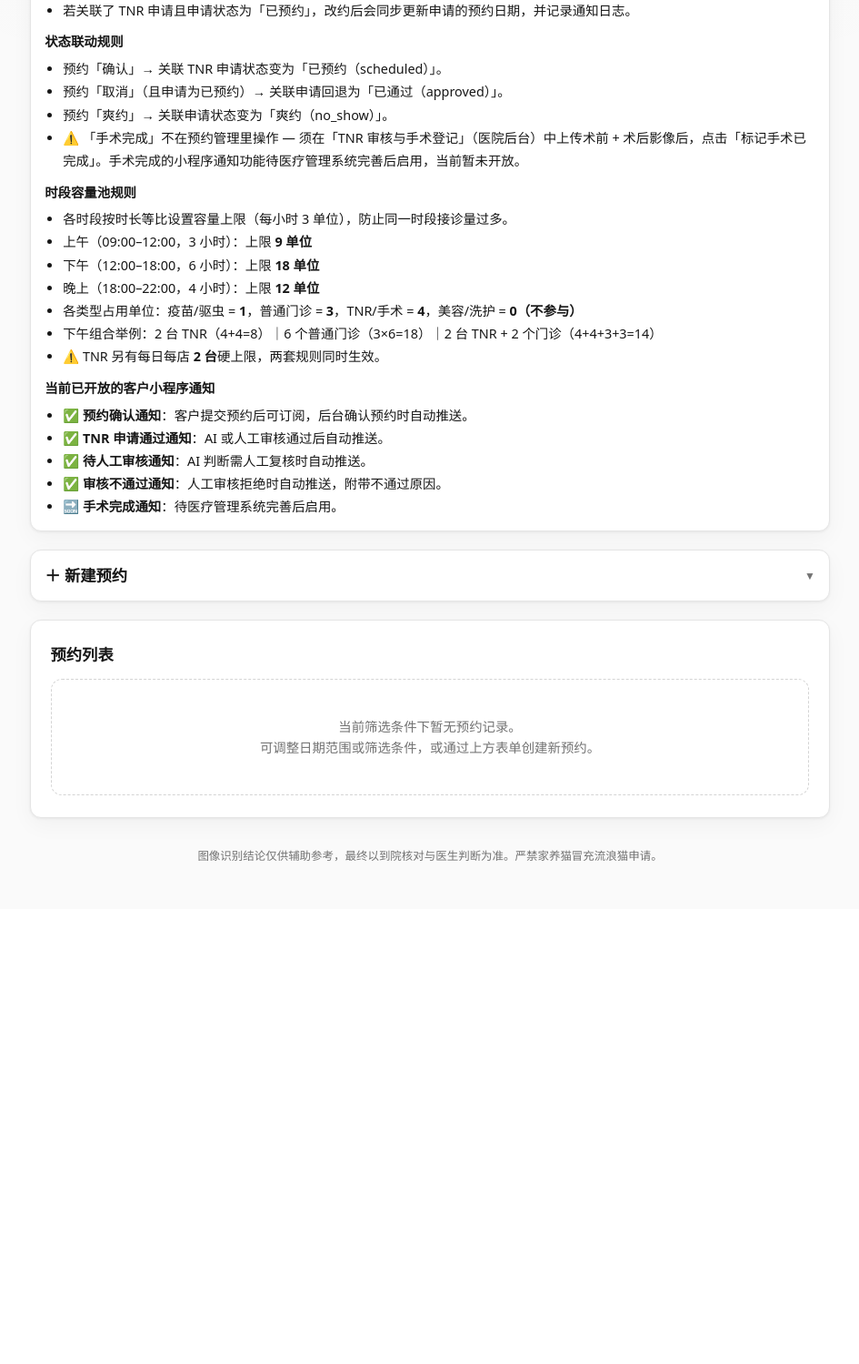
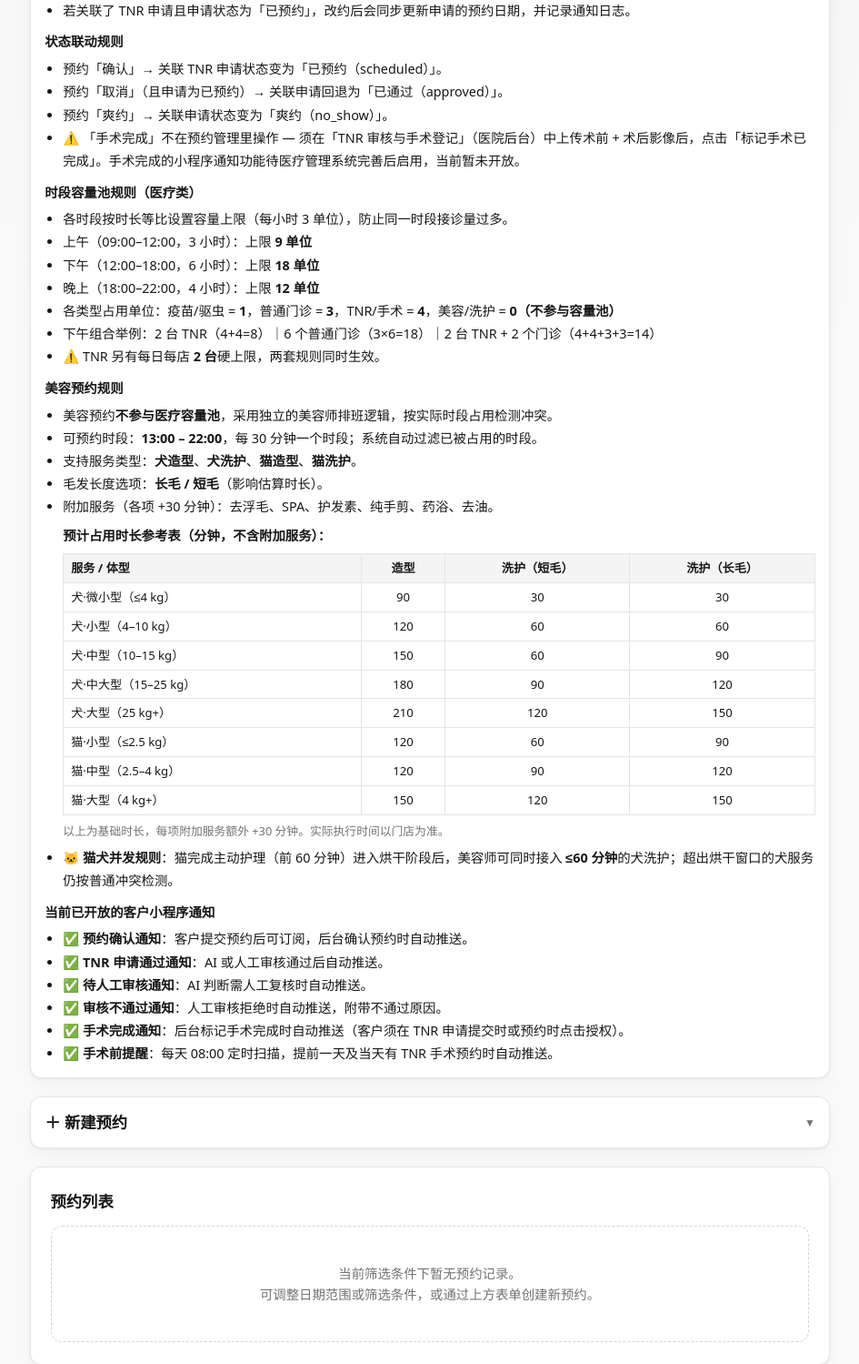
Before and after one commit to levanchic2-lang/dafopet-miniapp, a FastAPI app: page /admin/appointments in a window 1280 px wide, after a click that opens the changed part. Shown: the part 1003-2502 px from the top of the page at 91% size, without its empty margins (167-1112 px from the left). Before the commit the page ends 1950 px from the top, so only its background shows below. Run offline with FastAPI, Linux system fonts and the light colour scheme; the visitor is signed in with stand-in values (Sample User, id 1); data that the repository does not hold is empty.

Commit message:
docs: expand appointment rules with beauty scheduling details and duration table
- Rename capacity pool section to clarify it's medical-only
- Add full beauty appointment rules section:
  - Work hours (13:00-22:00), 30-min slot step
  - Service types, coat length, addon services (+30min each)
  - Duration reference table (all sizes × service × coat length)
  - Cat/dog concurrent rule explanation
- Update notification list: mark surgery_done and surgery_reminder as live

Co-Authored-By: Claude Sonnet 4.6 <noreply@anthropic.com>

```diff
--- a/templates/admin_appointments.html
+++ b/templates/admin_appointments.html
@@ -464,15 +464,50 @@
       </ul>
     </div>
     <div>
-      <strong>时段容量池规则</strong>
+      <strong>时段容量池规则（医疗类）</strong>
       <ul style="margin:0.35rem 0 0;padding-left:1.25rem;line-height:1.75;">
         <li>各时段按时长等比设置容量上限（每小时 3 单位），防止同一时段接诊量过多。</li>
         <li>上午（09:00–12:00，3 小时）：上限 <strong>9 单位</strong></li>
         <li>下午（12:00–18:00，6 小时）：上限 <strong>18 单位</strong></li>
         <li>晚上（18:00–22:00，4 小时）：上限 <strong>12 单位</strong></li>
-        <li>各类型占用单位：疫苗/驱虫 = <strong>1</strong>，普通门诊 = <strong>3</strong>，TNR/手术 = <strong>4</strong>，美容/洗护 = <strong>0（不参与）</strong></li>
+        <li>各类型占用单位：疫苗/驱虫 = <strong>1</strong>，普通门诊 = <strong>3</strong>，TNR/手术 = <strong>4</strong>，美容/洗护 = <strong>0（不参与容量池）</strong></li>
         <li>下午组合举例：2 台 TNR（4+4=8）｜6 个普通门诊（3×6=18）｜2 台 TNR + 2 个门诊（4+4+3+3=14）</li>
         <li>⚠️ TNR 另有每日每店 <strong>2 台</strong>硬上限，两套规则同时生效。</li>
+      </ul>
+    </div>
+    <div>
+      <strong>美容预约规则</strong>
+      <ul style="margin:0.35rem 0 0;padding-left:1.25rem;line-height:1.75;">
+        <li>美容预约<strong>不参与医疗容量池</strong>，采用独立的美容师排班逻辑，按实际时段占用检测冲突。</li>
+        <li>可预约时段：<strong>13:00 – 22:00</strong>，每 30 分钟一个时段；系统自动过滤已被占用的时段。</li>
+        <li>支持服务类型：<strong>犬造型</strong>、<strong>犬洗护</strong>、<strong>猫造型</strong>、<strong>猫洗护</strong>。</li>
+        <li>毛发长度选项：<strong>长毛 / 短毛</strong>（影响估算时长）。</li>
+        <li>附加服务（各项 +30 分钟）：去浮毛、SPA、护发素、纯手剪、药浴、去油。</li>
+        <li style="margin-top:0.4rem;list-style:none;padding-left:0;">
+          <strong>预计占用时长参考表（分钟，不含附加服务）：</strong>
+          <table style="font-size:0.82rem;border-collapse:collapse;width:100%;margin-top:0.4rem;">
+            <thead>
+              <tr style="background:var(--bg-elevated);">
+                <th style="padding:4px 8px;border:1px solid var(--border);text-align:left;">服务 / 体型</th>
+                <th style="padding:4px 8px;border:1px solid var(--border);text-align:center;">造型</th>
+                <th style="padding:4px 8px;border:1px solid var(--border);text-align:center;">洗护（短毛）</th>
+                <th style="padding:4px 8px;border:1px solid var(--border);text-align:center;">洗护（长毛）</th>
+              </tr>
+            </thead>
+            <tbody>
+              <tr><td style="padding:4px 8px;border:1px solid var(--border);">犬·微小型（≤4 kg）</td><td style="padding:4px 8px;border:1px solid var(--border);text-align:center;">90</td><td style="padding:4px 8px;border:1px solid var(--border);text-align:center;">30</td><td style="padding:4px 8px;border:1px solid var(--border);text-align:center;">30</td></tr>
+              <tr><td style="padding:4px 8px;border:1px solid var(--border);">犬·小型（4–10 kg）</td><td style="padding:4px 8px;border:1px solid var(--border);text-align:center;">120</td><td style="padding:4px 8px;border:1px solid var(--border);text-align:center;">60</td><td style="padding:4px 8px;border:1px solid var(--border);text-align:center;">60</td></tr>
+              <tr><td style="padding:4px 8px;border:1px solid var(--border);">犬·中型（10–15 kg）</td><td style="padding:4px 8px;border:1px solid var(--border);text-align:center;">150</td><td style="padding:4px 8px;border:1px solid var(--border);text-align:center;">60</td><td style="padding:4px 8px;border:1px solid var(--border);text-align:center;">90</td></tr>
+              <tr><td style="padding:4px 8px;border:1px solid var(--border);">犬·中大型（15–25 kg）</td><td style="padding:4px 8px;border:1px solid var(--border);text-align:center;">180</td><td style="padding:4px 8px;border:1px solid var(--border);text-align:center;">90</td><td style="padding:4px 8px;border:1px solid var(--border);text-align:center;">120</td></tr>
+              <tr><td style="padding:4px 8px;border:1px solid var(--border);">犬·大型（25 kg+）</td><td style="padding:4px 8px;border:1px solid var(--border);text-align:center;">210</td><td style="padding:4px 8px;border:1px solid var(--border);text-align:center;">120</td><td style="padding:4px 8px;border:1px solid var(--border);text-align:center;">150</td></tr>
+              <tr><td style="padding:4px 8px;border:1px solid var(--border);">猫·小型（≤2.5 kg）</td><td style="padding:4px 8px;border:1px solid var(--border);text-align:center;">120</td><td style="padding:4px 8px;border:1px solid var(--border);text-align:center;">60</td><td style="padding:4px 8px;border:1px solid var(--border);text-align:center;">90</td></tr>
+              <tr><td style="padding:4px 8px;border:1px solid var(--border);">猫·中型（2.5–4 kg）</td><td style="padding:4px 8px;border:1px solid var(--border);text-align:center;">120</td><td style="padding:4px 8px;border:1px solid var(--border);text-align:center;">90</td><td style="padding:4px 8px;border:1px solid var(--border);text-align:center;">120</td></tr>
+              <tr><td style="padding:4px 8px;border:1px solid var(--border);">猫·大型（4 kg+）</td><td style="padding:4px 8px;border:1px solid var(--border);text-align:center;">150</td><td style="padding:4px 8px;border:1px solid var(--border);text-align:center;">120</td><td style="padding:4px 8px;border:1px solid var(--border);text-align:center;">150</td></tr>
+            </tbody>
+          </table>
+          <div style="margin-top:0.35rem;font-size:0.8rem;color:var(--muted);">以上为基础时长，每项附加服务额外 +30 分钟。实际执行时间以门店为准。</div>
+        </li>
+        <li style="margin-top:0.35rem;">🐱 <strong>猫犬并发规则</strong>：猫完成主动护理（前 60 分钟）进入烘干阶段后，美容师可同时接入 <strong>≤60 分钟</strong>的犬洗护；超出烘干窗口的犬服务仍按普通冲突检测。</li>
       </ul>
     </div>
     <div>
@@ -482,7 +517,8 @@
         <li>✅ <strong>TNR 申请通过通知</strong>：AI 或人工审核通过后自动推送。</li>
         <li>✅ <strong>待人工审核通知</strong>：AI 判断需人工复核时自动推送。</li>
         <li>✅ <strong>审核不通过通知</strong>：人工审核拒绝时自动推送，附带不通过原因。</li>
-        <li>🔜 <strong>手术完成通知</strong>：待医疗管理系统完善后启用。</li>
+        <li>✅ <strong>手术完成通知</strong>：后台标记手术完成时自动推送（客户须在 TNR 申请提交时或预约时点击授权）。</li>
+        <li>✅ <strong>手术前提醒</strong>：每天 08:00 定时扫描，提前一天及当天有 TNR 手术预约时自动推送。</li>
       </ul>
     </div>
   </div>
```
